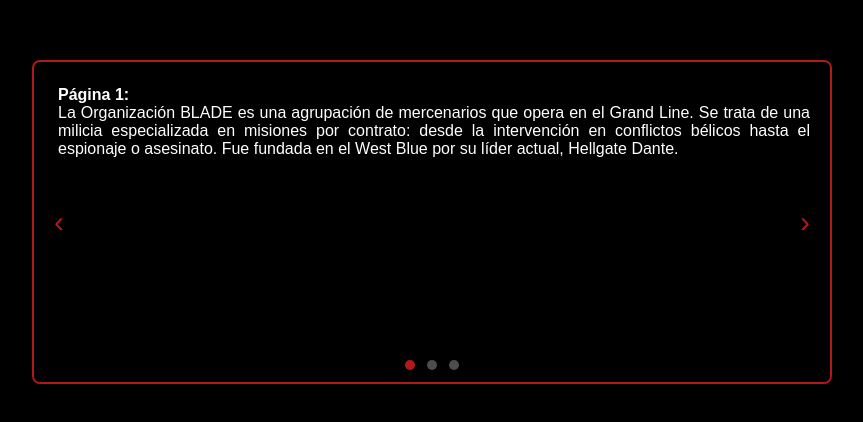
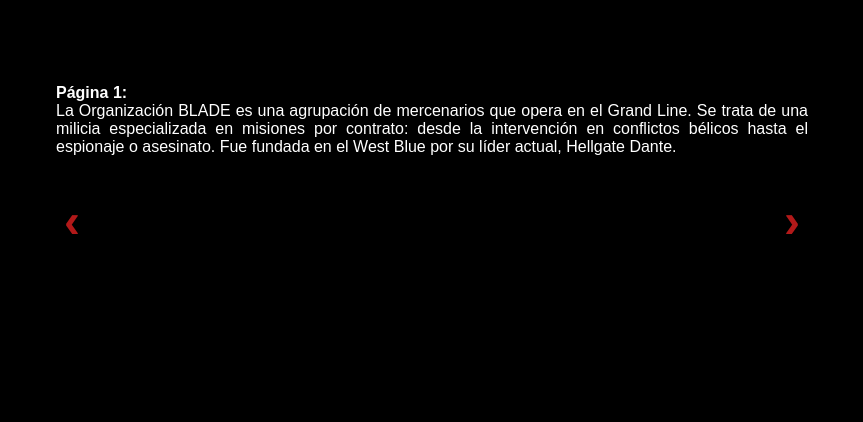
Before and after one commit to mnavarro141/sliderdante, a plain HTML site: page index.html in a window 1280 px wide. Shown: the whole page, without its empty margins (208-1071 px from the left). Drawn offline with Linux system fonts and the light colour scheme.

Commit message:
index.html

```diff
--- a/index.html
+++ b/index.html
@@ -6,17 +6,26 @@
 <style>
 *{box-sizing:border-box}
 body{background:#000; color:#fff; font-family:Arial, Helvetica, sans-serif; margin:0; padding:20px}
-.slider{width:800px; margin:40px auto; position:relative; overflow:hidden; border-radius:8px; border:2px solid #B21919}
+.slider{width:800px; margin:40px auto; position:relative; overflow:hidden; border-radius:8px;}
 .slides{display:flex; transition:transform .5s ease; will-change:transform}
 .slide{min-width:800px; padding:24px; height:320px; background:rgba(0,0,0,0.6); color:#fff; text-align:justify; position:relative}
-.arrow{position:absolute; top:50%; transform:translateY(-50%); font-size:30px; color:#B21919; text-decoration:none; cursor:pointer; z-index:20; user-select:none; background:rgba(0,0,0,0.4); padding:6px 12px; border-radius:50%}
-.arrow.left{left:8px}
-.arrow.right{right:8px}
-.slash-overlay{position:absolute; top:0; left:0; width:100%; height:100%; pointer-events:none; background-position:center; background-repeat:no-repeat; background-size:cover; opacity:0; transition:opacity .12s}
-.slide:hover .slash-overlay{opacity:1}
-.controls{position:absolute; left:0; right:0; bottom:8px; text-align:center; z-index:30}
-.dot{display:inline-block; width:10px; height:10px; border-radius:50%; background:rgba(255,255,255,0.3); margin:0 6px; cursor:pointer}
-.dot.active{background:#B21919}
+.arrow{
+  position:absolute;
+  top:50%;
+  transform:translateY(-50%);
+  font-size:48px;          /* tamaño más grande */
+  font-weight:bold;        /* más gruesa la flecha */
+  color:#B21919;
+  text-decoration:none;
+  cursor:pointer;
+  z-index:20;
+  user-select:none;
+  background:rgba(0,0,0,0.4);
+  padding:12px 20px;       /* área más ancha y cómoda */
+  border-radius:50%;
+}
+.arrow.left{left:12px}
+.arrow.right{right:12px}
 </style>
 </head>
 <body>
@@ -24,19 +33,16 @@ body{background:#000; color:#fff; font-family:Arial, Helvetica, sans-serif; marg
   <div class="slides" id="slides">
 
     <div class="slide">
-<div class="slash-overlay" style="background-image:url('https://i.pinimg.com/originals/f7/21/c5/f721c5ff45edd5fb0280c4926dbf75af.gif')"></div>
       <b>Página 1:</b><br>
       La Organización BLADE es una agrupación de mercenarios que opera en el Grand Line. Se trata de una milicia especializada en misiones por contrato: desde la intervención en conflictos bélicos hasta el espionaje o asesinato. Fue fundada en el West Blue por su líder actual, Hellgate Dante.
     </div>
 
     <div class="slide">
-<div class="slash-overlay" style="background-image:url('https://i.pinimg.com/originals/f7/21/c5/f721c5ff45edd5fb0280c4926dbf75af.gif')"></div>
       <b>Página 2:</b><br>
       Un par de años después el grupo se volvió lo bastante poderoso y grande como para deshacerse del jefe mafioso que controlaba Isla Mallet, una pequeña ínsula del Mar de Las Camp donde BLADE tenía su sede. Librados de sus cadenas, adoptaron una ideología más ambiciosa y letal.
     </div>
 
     <div class="slide">
-<div class="slash-overlay" style="background-image:url('https://i.pinimg.com/originals/f7/21/c5/f721c5ff45edd5fb0280c4926dbf75af.gif')"></div>
       <b>Página 3:</b><br>
       Además de su cruzada contra los demonios, llevan en paralelo una exhaustiva investigación sobre las Akuma no Mi. Por este motivo suelen capturar a algunas de las presas que cazan, con quienes experimentan posteriormente para su estudio.
     </div>
@@ -44,7 +50,6 @@ Además de su cruzada contra los demonios, llevan en paralelo una exhaustiva inv
   </div>
   <a class="arrow left" id="prev" aria-label="prev">‹</a>
   <a class="arrow right" id="next" aria-label="next">›</a>
-<div class="controls" id="dots"></div>
 </div>
 
 <script>
@@ -52,26 +57,15 @@ Además de su cruzada contra los demonios, llevan en paralelo una exhaustiva inv
   var slides=document.getElementById('slides');
   var total=slides.children.length;
   var idx=0;
-var dots=document.getElementById('dots');
-for(var i=0;i<total;i++){
-  var d=document.createElement('span');
-  d.className='dot';
-  (function(i,d){d.addEventListener('click',function(){go(i)});})(i,d);
-  dots.appendChild(d);
-}
-function refreshDots(){
-  var ds=dots.children;
-  for(var j=0;j<ds.length;j++){
-    ds[j].className='dot'+(j===idx?' active':'');
-  }
-}
+
   function go(i){
     idx=Math.max(0,Math.min(total-1,i));
     slides.style.transform='translateX('+(-idx*100)+'%)';
-  refreshDots();
   }
+
   document.getElementById('next').addEventListener('click',function(){go((idx+1)%total)});
   document.getElementById('prev').addEventListener('click',function(){go((idx-1+total)%total)});
+
   go(0);
 })();
 </script>
```
Lines whose indentation alone changed are shown as unchanged.
